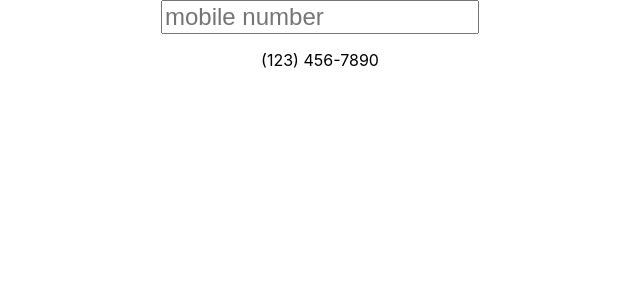
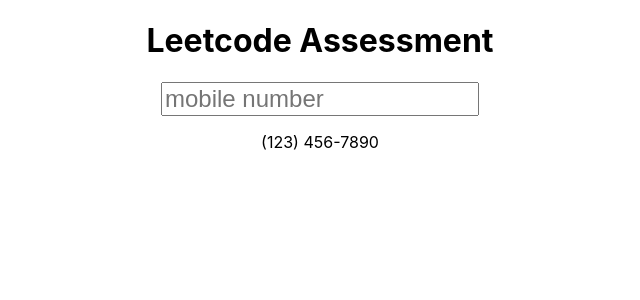
Before and after one commit to SMAkbar/react_phone_number, a React (Create React App) app: page / in a window 1280 px wide. Shown: the top 300 px of the page, without its empty margins (320-960 px from the left). Built offline with nearby package versions, Linux system fonts and the light colour scheme.

Commit message:
simple test fix

```diff
--- a/src/App.js
+++ b/src/App.js
@@ -4,6 +4,7 @@ import { PhoneNumInput } from './components/common';
 function App() {
   return (
     <div className="App">
+      <h1>Leetcode Assessment</h1>
       <PhoneNumInput />
     </div>
   );
```
Also changed, not shown: 1 other file (tests, documents, lock files or other folders).
